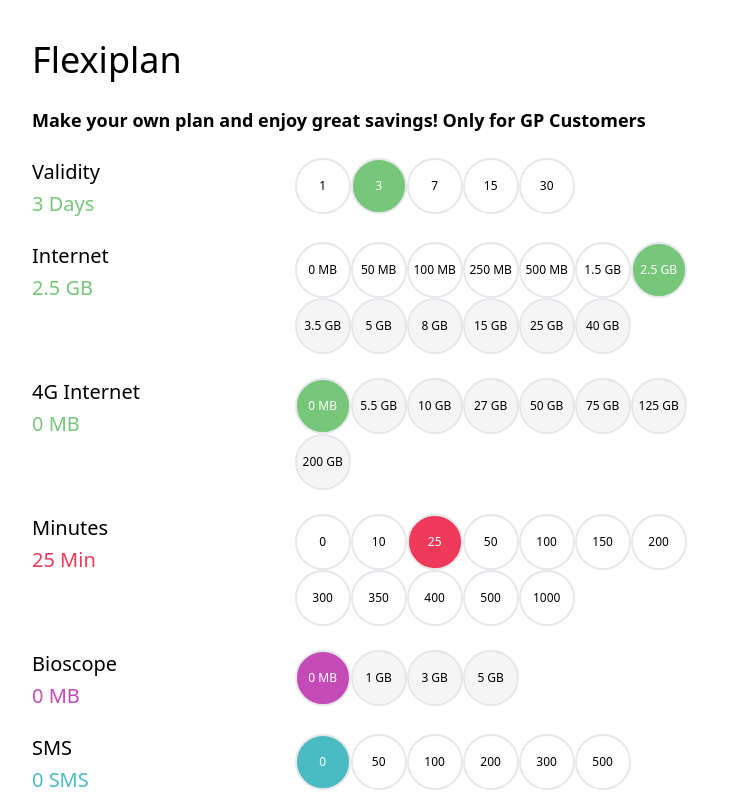
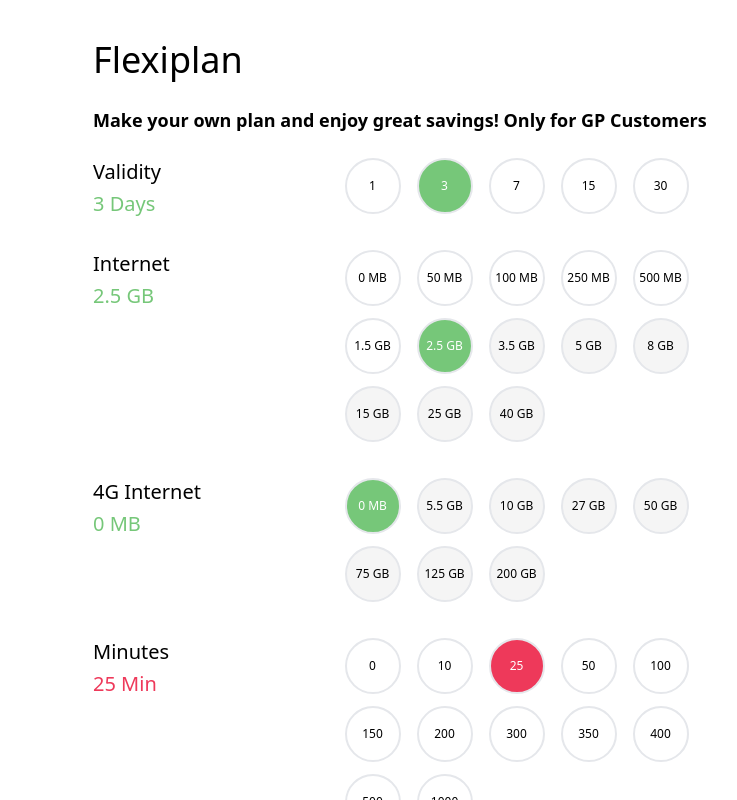
Before and after one commit to argha-shipansarker/gpFlexiPlan, a React (Create React App) app: page / in a window 1280 px wide. Shown: the top 800 px of the page, without its empty margins (77-814 px from the left). Built offline with nearby package versions, Linux system fonts and the light colour scheme.

Commit message:
margin between bubbles fixed

```diff
--- a/src/ReusableComponents/BubbleVariation.js
+++ b/src/ReusableComponents/BubbleVariation.js
@@ -108,7 +108,7 @@
             {
                 value.map((value, index) => (
                     <button
-                    className={`h-14 w-14 rounded-full border-2 flex justify-center items-center text-xs`}
+                    className={`h-14 w-14 rounded-full border-2 flex justify-center items-center text-xs ml-4 mb-3`}
                     style={{ backgroundColor: handleBackgroundColor(value), cursor: value.validityDay ? "pointer" : "not-allowed" }}
                     disabled={!value.validityDay}
                     onClick={() => handleClick(value)}
--- a/tailwind.config.js
+++ b/tailwind.config.js
@@ -8,7 +8,7 @@
 
       container: {
         screens: {
-          lg: "1222px"
+          lg: "1100px"
         }
       },
 
```
